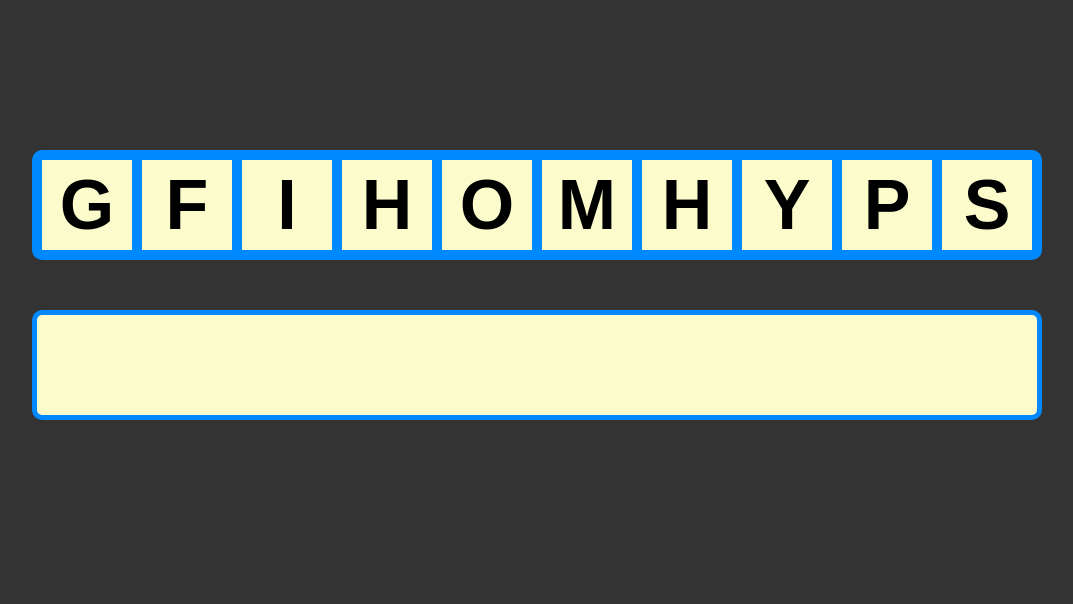
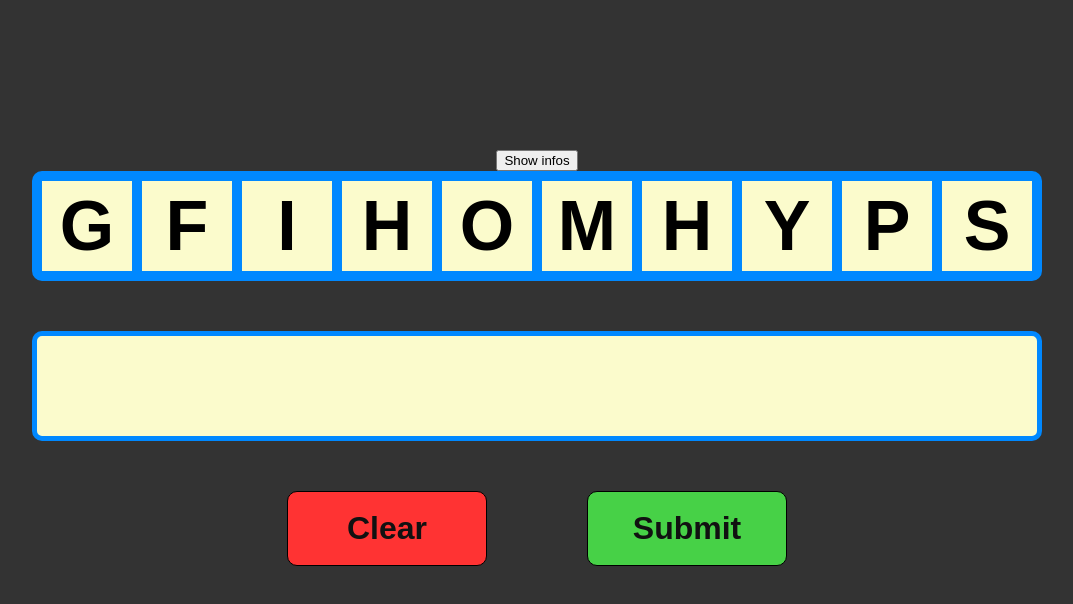
Before and after one commit to Cereal38/lettters, a React (Create React App) app in the folder client/: page /game in a window 1280 px wide. Shown: the top 604 px of the page, without its empty margins (103-1176 px from the left). Built offline with nearby package versions, Linux system fonts and the light colour scheme.

Commit message:
Updates on ClassicGame and Letter -> Clickable array and clear button works

```diff
--- a/client/src/components/game/ClassicGame.js
+++ b/client/src/components/game/ClassicGame.js
@@ -1,5 +1,5 @@
 
-import React, { useState, } from 'react';
+import React, { useState, useReducer, } from 'react';
 import Letter from './Letter';
 import '../../styles/components/game/ClassicGame.css';
 
@@ -23,40 +23,101 @@ function generateArrayRandomLetters(arrayLength) {
 	return lettersArray;
 }
 
-// Define this outside the component otherwise it will reload everytime user click
-const lettersArray = generateArrayRandomLetters(10);
 
 
 /* COMPONENT */
 const ClassicGame = () => {
 
+	// lettersArray -> Letters displayed in 1st square
+	const[lettersArray, setLettersArray] = useState(generateArrayRandomLetters(10));
 
-	const [lettersUser, setLetters] = useState([]);
+	// letterUser = Letters displayed in 2nd square
+	const [lettersUser, setLettersUser] = useState([]);
 
-	function addLetter(event) {
-		/* When user click on a letter add it to the list and show it in the user letters bar */
+	// Array is linked to first square. Click on first letter -> clickable[0] = false
+	// Remove first letter from second square -> clickable[0] = true
+	const [clickable, setClickable] = useState([true, true, true, true, true, true, true, true, true, true]);
 
-		const letter = event.target.textContent;
 
-		if (lettersUser.length < 10) { setLetters([...lettersUser, letter]); }
+
+	function changeClickable(index, isTrue) {
+		/* Modify clickable array */
+
+		// Copy clickable array
+		let clickableCopy = clickable;
+		clickableCopy[index] = isTrue;
+
+		// Change old array with new values
+		setClickable(clickableCopy);
 	}
+
+
+	function firstSquareLetterClicked(event, index) {
+		/* When user click on a letter add it to the lettersUser and show it in the 2nd square
+		Also modify clickable array */
+
+		if (lettersUser.length < 10 && clickable[index] == true) {
+
+			const letter = event.target.textContent;
+
+			setLettersUser([...lettersUser, letter]);
+			changeClickable(index, false);
+		}
+	}
+
+
+	function clearLettersUser() {
+		/* lettersUser -> Empty array
+		clickable -> All true*/
+
+		setLettersUser([]);
+		setClickable([true, true, true, true, true, true, true, true, true, true]);
+	}
+
+
+	function showInfos() {
+		/* TEMP FUNC : Display some infos */
+
+		console.log("LettersArray : ", lettersArray);
+		console.log("LettersUser : ", lettersUser);
+		console.log("Clickable : ", clickable);
+	}
+
 
 
 	return (
 
 		<div className="classic-game">
 
+			<button onClick={showInfos} > Show infos </button>
+
 			<div className="classic-game__given-letters">
 
-				{ lettersArray.map(letter => <div onClick={addLetter} > <Letter car={ letter } /> </div>) }
+				{ lettersArray.map((letter, index) => <div key={`${letter}-${index}`} onClick={(event) => firstSquareLetterClicked(event, index)} >
+
+					<Letter car={ letter } clickable={ clickable[index] } />
+
+				</div>) }
 
 			</div>
 
 			<div className="classic-game__user-letters">
 
-				{ lettersUser.map(letter => <Letter car={ letter } />) }
+				{ lettersUser.map((letter, index) => <div key={`${letter}-${index}`} >
+
+					<Letter car={ letter } clickable={ false } />
+
+				</div>) }
 
 			</div>
+
+			<div className="classic-game__buttons-box">
+
+				<button className="buttons-box__clear-button" onClick={ clearLettersUser } > Clear </button>
+				<button className="buttons-box__submit-button" > Submit </button>
+
+			</div>
+
 		</div>
 		)
 
--- a/client/src/components/game/Letter.js
+++ b/client/src/components/game/Letter.js
@@ -1,42 +1,39 @@
 
-import React, { Component } from 'react';
+import React, { useState,} from 'react';
 import '../../styles/components/game/Letter.css';
 
 
-class Letter extends Component {
+const Letter = (props) => {
 
-	constructor(props) {
-		super(props);
-		this.state = {
-			bgColor: "",
-			clickable: true,
-			car: this.props.car,
+	const bgLight = "";
+	const bgDark = "";
+
+	const car = props.car;
+	let clickable = props.clickable;
+
+	// If letter is clickable   -> Transparent background color
+	// If not 				    -> Dark background color
+	const [bgColor, setBgColor] = useState(() => {
+
+		if (clickable == true) { return bgLight }
+		else if (clickable == false) { return bgDark }
+	});
+
+	function switchColor() {
+
+		if (clickable == true) {
+			if (bgColor == bgLight) { setBgColor(bgDark); }
+			else if (bgColor == bgDark) { setBgColor(bgLight); }
 		}
 	}
 
-	letterClick = (event) => {
-		if (this.state.statusClick == true) {
-			this.setState({
-				bgColor: "#777777",
-				statusClick: false,
-			});
-		}
 
-		event.preventDefault();
-	}
+	return (
 
-
-	render() {
-		return (
-
-			<div className="letter"
-				style={{backgroundColor: this.state.bgColor}}
-				onClick={this.letterClick} >
-
-				{this.state.car}
-			</div>
-			)
-	}
+		<div className="letter"	onClick={switchColor} style={{backgroundColor: bgColor}} >
+			{car}
+		</div>
+		)
 }
 
 export default Letter;
--- a/client/src/styles/components/game/ClassicGame.css
+++ b/client/src/styles/components/game/ClassicGame.css
@@ -50,3 +50,61 @@
 
 		background-color: #FBFBCC;
 	}
+
+	.classic-game__buttons-box {
+
+		display: flex;
+		flex-direction: row;
+		justify-content: space-between;
+
+		height: 75px;
+		width:  500px;
+	}
+
+		.buttons-box__clear-button {
+			height: 75px;
+			width: 200px;
+
+			margin: 0;
+
+			border: black 1px solid;
+			border-radius: 10px;
+
+			font-size: 2em;
+			font-weight: bold;
+			color: #111111;
+
+			background: #FF3333;
+		}
+
+			.buttons-box__clear-button:hover {
+				filter: brightness(80%);
+			}
+
+			.buttons-box__clear-button:active {
+				filter: brightness(60%);
+			}
+
+		.buttons-box__submit-button {
+			height: 75px;
+			width: 200px;
+
+			margin: 0;
+
+			border: black 1px solid;
+			border-radius: 10px;
+
+			font-size: 2em;
+			font-weight: bold;
+			color: #111111;
+
+			background: #47D147;
+		}
+
+			.buttons-box__submit-button:hover {
+				filter:  brightness(80%);
+			}
+
+			.buttons-box__submit-button:active {
+				filter:  brightness(60%);
+			}
```
Also changed, not shown: 1 other file (tests, documents, lock files or other folders).
